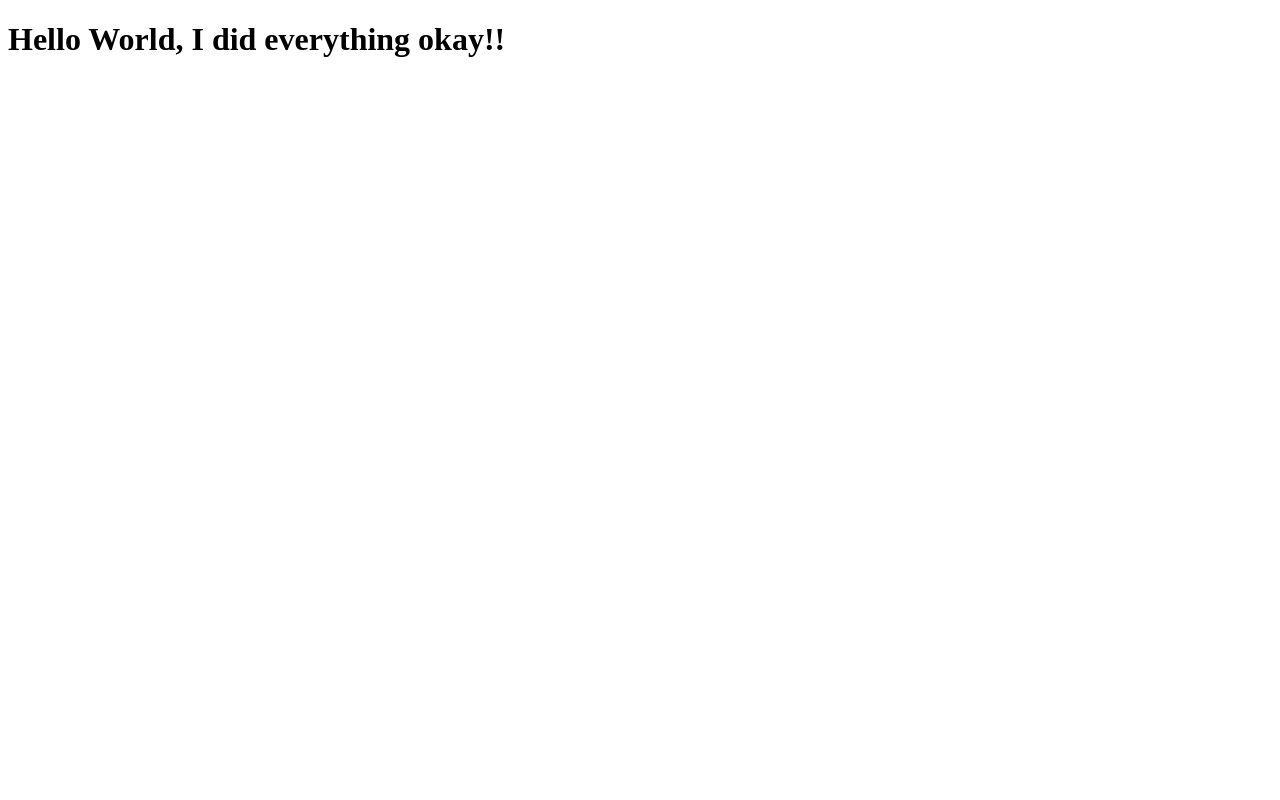
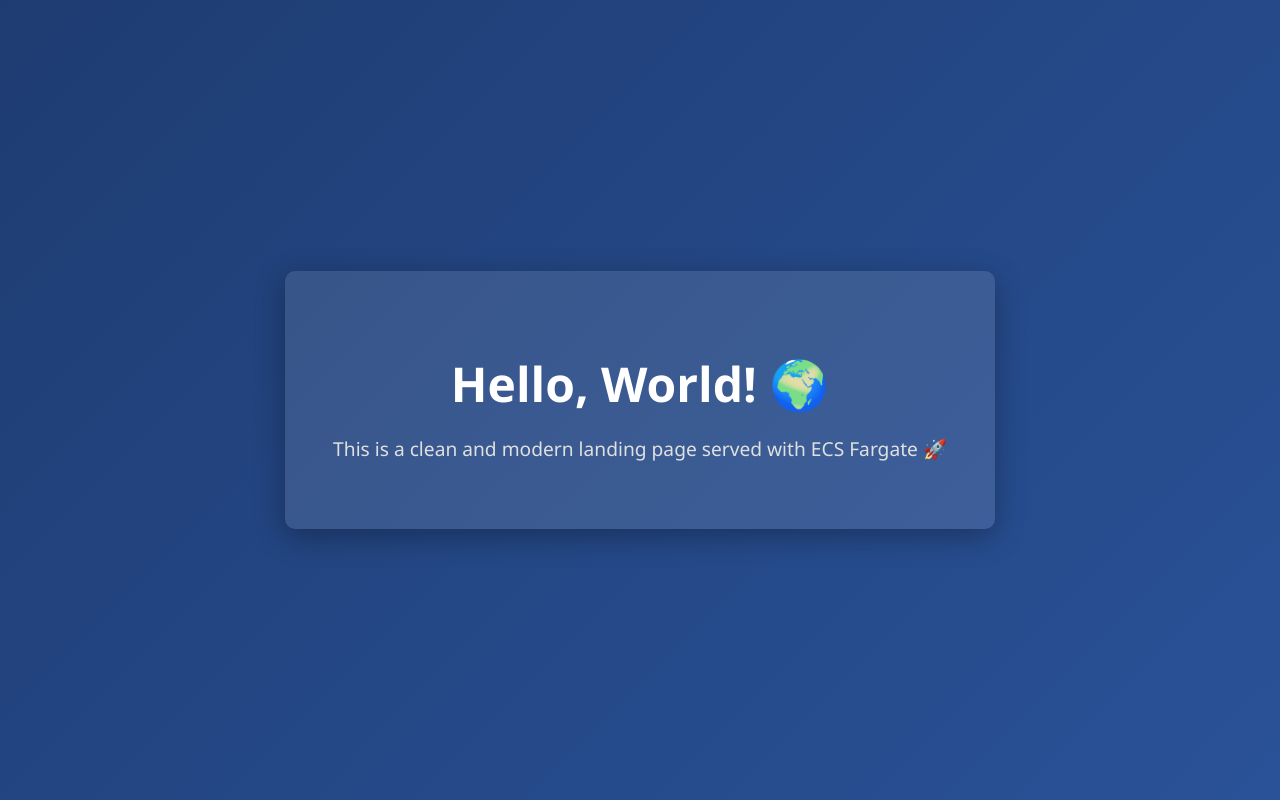
Before and after one commit to matcordone/ecs-fargate, a plain HTML site: page app/index.html in a window 1280 px wide. Drawn offline with Linux system fonts and the light colour scheme.

Commit message:
index styled

```diff
--- a/app/index.html
+++ b/app/index.html
@@ -1,10 +1,45 @@
 <!DOCTYPE html>
-<html lang="es">
+<html lang="en">
 <head>
-  <meta charset="UTF-8">
+  <meta charset="UTF-8" />
+  <meta name="viewport" content="width=device-width, initial-scale=1.0"/>
   <title>Hello World</title>
+  <style>
+    body {
+      margin: 0;
+      padding: 0;
+      font-family: "Segoe UI", Tahoma, Geneva, Verdana, sans-serif;
+      background: linear-gradient(135deg, #1e3c72, #2a5298);
+      color: white;
+      display: flex;
+      justify-content: center;
+      align-items: center;
+      height: 100vh;
+      text-align: center;
+    }
+
+    .container {
+      background: rgba(255, 255, 255, 0.1);
+      padding: 3rem;
+      border-radius: 10px;
+      box-shadow: 0 8px 30px rgba(0, 0, 0, 0.3);
+    }
+
+    h1 {
+      font-size: 3rem;
+      margin-bottom: 0.5rem;
+    }
+
+    p {
+      font-size: 1.2rem;
+      color: #e0e0e0;
+    }
+  </style>
 </head>
 <body>
-  <h1>Hello World, I did everything okay!!</h1>
+  <div class="container">
+    <h1>Hello, World! 🌍</h1>
+    <p>This is a clean and modern landing page served with ECS Fargate 🚀</p>
+  </div>
 </body>
 </html>
```
